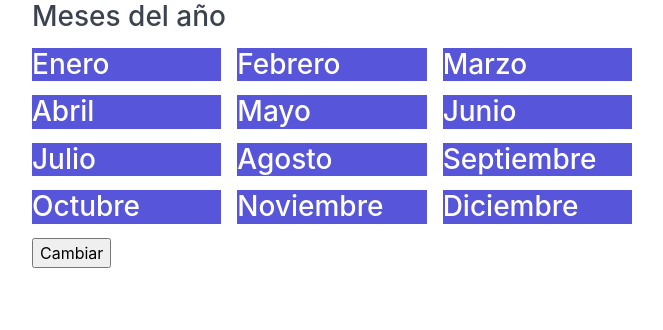
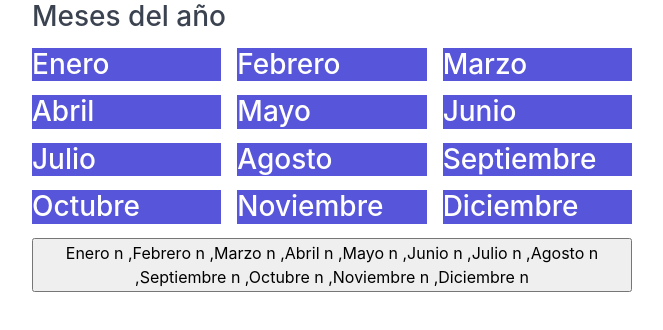
Before and after one commit to PROGRAMXF/FLASH-JS-map, a plain HTML site: page index.html in a window 1280 px wide. Both pictures are taken after a click on the button "Cambiar". Shown: the whole page, without its empty margins (308-971 px from the left). Drawn offline with nearby package versions, Linux system fonts and the light colour scheme.

Commit message:
codigo funcionando y a mejorar

```diff
--- a/codigo.js
+++ b/codigo.js
@@ -1,7 +1,9 @@
+//array
 const meses = ['Enero', 'Febrero', 'Marzo', 'Abril',
  'Mayo', 'Junio', 'Julio', 'Agosto', 'Septiembre',
   'Octubre', 'Noviembre', 'Diciembre'];
 
+  //contenido
   meses.forEach(mes => {
     var column = document.createElement('div');
     column.classList.add('column', 'col-4');
@@ -12,18 +14,16 @@ const meses = ['Enero', 'Febrero', 'Marzo', 'Abril',
 
     column.appendChild(h3);
     document.getElementById('contenido').appendChild(column); //apendChild toma el contenido y los coloca en las columnas
-  })
-
-  const cambios = meses.map(function x (mesmas){
-    return mesmas + 1;
 
 
-})
-    function x (){
-        meses.forEach(mes => {
+  })
+  //funcion agregar cambio
+  function agregar (){
 
-            column.appendChild(h3);
-        document.getElementById('cambio').appendChild(column);
+    const cambios = meses.map(function agregar (ene){
+      return ene +  " n ";
 
-        })
-    }
+  } )
+  //muestra por pantalla el cambio a traves del button
+  document.getElementById("cambio").innerHTML = cambios;
+  }
--- a/index.html
+++ b/index.html
@@ -18,7 +18,7 @@
         </div>
         <div class="column col-12">
           <div id="contenido" class="columns"></div>
-          <button id="cambio" class="btn-button" onclick="x();">Cambiar</button>
+          <button id="cambio" class="btn-button" onclick="agregar();">Cambiar</button>
         </div>
       </div>
     </div>
```
